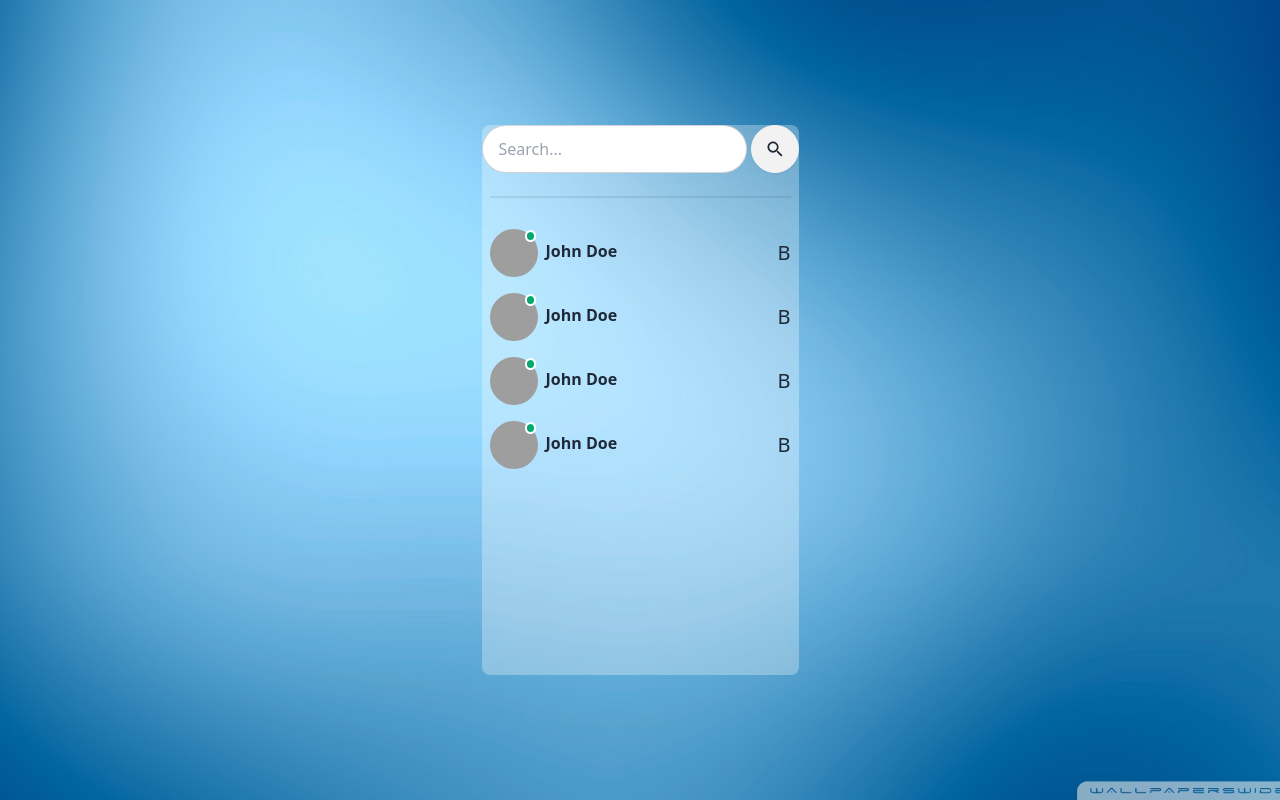
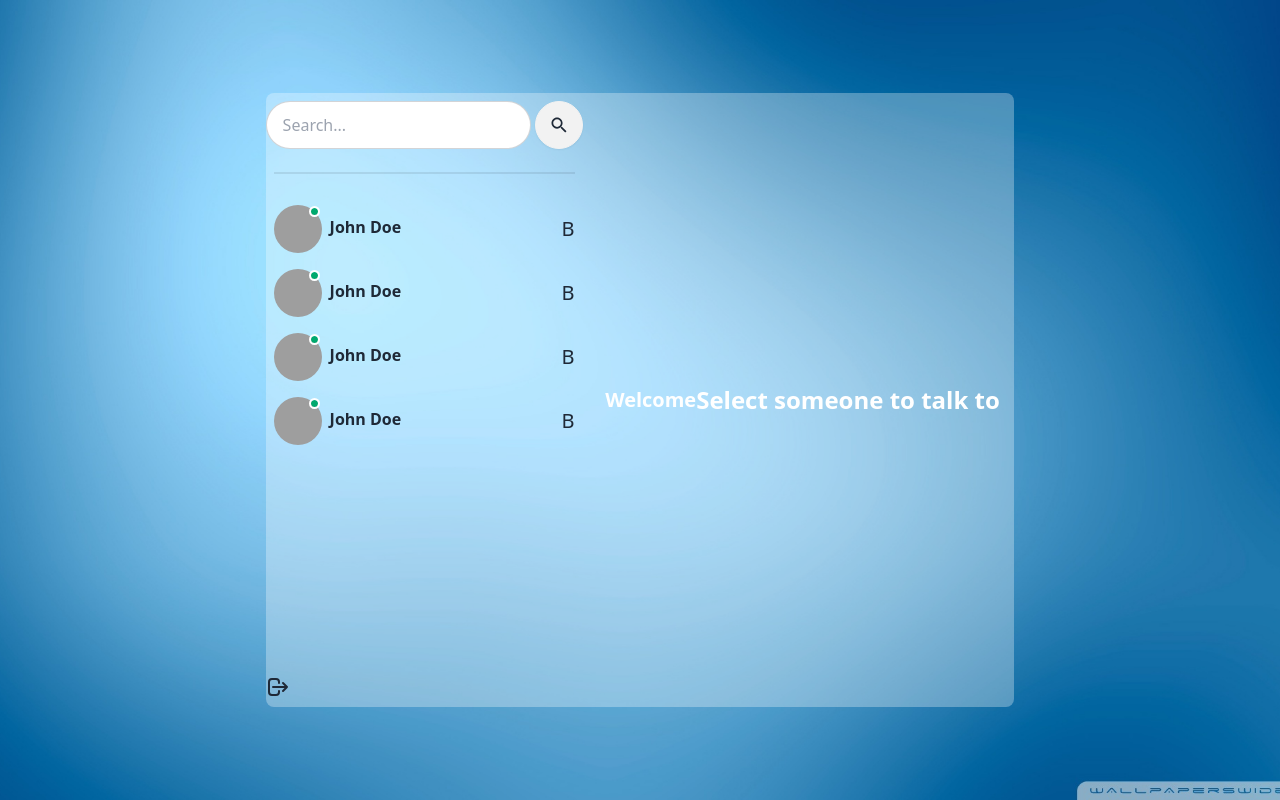
Before and after one commit to xhuve/chat-app-clone-V2, a React (Vite) app in the folder client/: page / in a window 1280 px wide. Built offline with nearby package versions, Linux system fonts and the light colour scheme; grey boxes are pictures that could not be loaded.

Commit message:
Add messaging page, finish frontend. To work on socket.io implementation and reactiveness

```diff
--- /dev/null
+++ b/client/src/components/messages/Message.jsx
@@ -0,0 +1,17 @@
+import React from 'react'
+
+const Message = () => {
+  return (
+    <div className='chat chat-end'>
+        <div className='chat-image avatar'>
+            <div className='w-10 rounded-full'>
+                <img src="https://avatar.iran.liara.run/public/boy?username=test" alt="user image" />
+            </div>
+        </div>
+        <div className='chat-bubble text-white bg-blue-500'>Hello! What is up?</div>
+        <div className=''></div>
+    </div>
+  )
+}
+
+export default Message
--- /dev/null
+++ b/client/src/components/messages/MessageContainer.jsx
@@ -0,0 +1,35 @@
+import React from 'react'
+import Messages from './Messages.jsx'
+import MessageInput from './MessageInput.jsx'
+
+const NoChatSelected = () => {
+  return (
+    <div className='flex items-center justify-center h-full w-full'>
+      <div className='text-xl font-bold text-white'>
+          Welcome
+      </div>
+      <div className='text-2xl font-bold text-white'>
+          Select someone to talk to
+      </div>
+    </div>
+  )
+}
+
+const MessageContainer = () => {
+  return (
+    <div className='w-full flex flex-col'>
+        {/* Header
+        <div className="bg-slate-500 px-4 py-3 mb-2 rounded-lg">
+            <span className='label-text'>To:</span> <span className='text-gray-900 font-bold'>John Doe</span>
+        </div>
+
+        <Messages />
+        <MessageInput /> */}
+        <NoChatSelected />
+    </div>
+  )
+}
+
+
+
+export default MessageContainer
--- /dev/null
+++ b/client/src/components/messages/MessageInput.jsx
@@ -0,0 +1,17 @@
+import React from 'react'
+import { BsSend } from "react-icons/bs";
+
+const MessageInput = () => {
+  return (
+    <div className='my-2 mx-2'>
+        <div className='w-full relative'>
+            <input type="text" placeholder='Send a message...' className='py-2 border rounded-lg text-sm block w-full bg-gray-700 border-gray-600 text-white' />
+            <button type='submit' className='absolute inset-y-0 end-0 flex items-center pe-3'>
+                <BsSend color='white' />
+            </button>
+        </div>
+    </div>
+  )
+}
+
+export default MessageInput
--- /dev/null
+++ b/client/src/components/messages/Messages.jsx
@@ -0,0 +1,24 @@
+import React from 'react'
+import Message from './Message.jsx'
+
+const Messages = () => {
+  return (
+    <div className='px-4 flex-1 overflow-auto'>
+        <Message />
+        <Message />
+        <Message />
+        <Message />
+        <Message />
+        <Message />
+        <Message />
+        <Message />
+        <Message />
+        <Message />
+        <Message />
+        <Message />
+        <Message />
+    </div>
+  )
+}
+
+export default Messages
--- /dev/null
+++ b/client/src/components/sidebar/LogoutButton.jsx
@@ -0,0 +1,13 @@
+import React from 'react'
+import { HiOutlineLogout } from "react-icons/hi";
+
+
+const LogoutButton = () => {
+  return (
+    <div className='mt-auto'>
+      <HiOutlineLogout className='w-6 h-6 cursor-pointer' />
+    </div>
+  )
+}
+
+export default LogoutButton
--- a/client/src/components/sidebar/Sidebar.jsx
+++ b/client/src/components/sidebar/Sidebar.jsx
@@ -1,14 +1,15 @@
 import React from 'react'
 import SearchInput from './SearchInput.jsx'
 import Conversations from './Conversations.jsx'
+import LogoutButton from './LogoutButton.jsx'
 
 function Sidebar() {
     return (
-        <div className='flex-col'>
+        <div className='flex flex-col'>
             <SearchInput />
             <div className='divider px-2 my-4' />
             <Conversations />
-            {/* <LogoutButton /> */}
+            <LogoutButton />
         </div>
       )
 }
--- a/client/src/pages/home/Home.jsx
+++ b/client/src/pages/home/Home.jsx
@@ -1,10 +1,12 @@
 import React from 'react'
 import Sidebar from '../../components/sidebar/Sidebar.jsx'
+import MessageContainer from '../../components/messages/MessageContainer.jsx'
 
 function Home() {
   return (
-    <div className='flex bg-white sm:h-[450px] md:h-[550px] rounded-lg bg-opacity-30'>
+    <div className='flex bg-white w-3/5 h-4/5 min-w-fit rounded-lg bg-opacity-30 py-2 gap-2'>
       <Sidebar />
+      <MessageContainer />
     </div>
   )
 }
```
